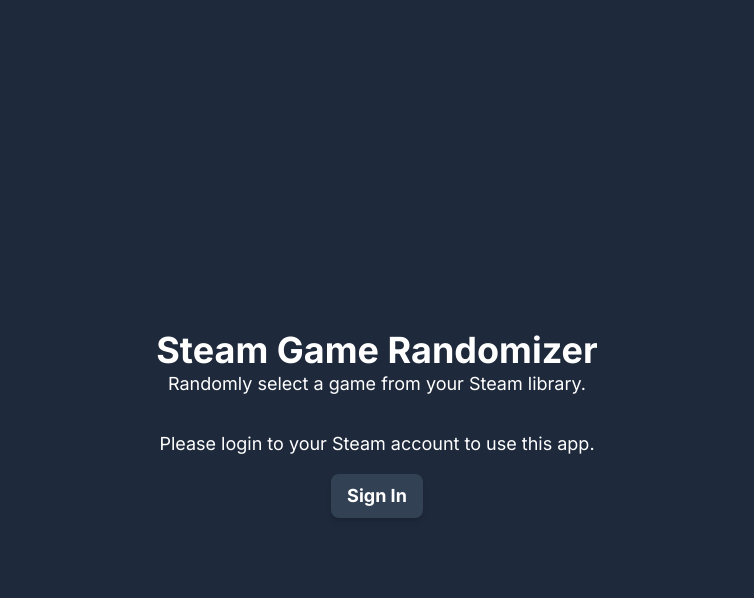
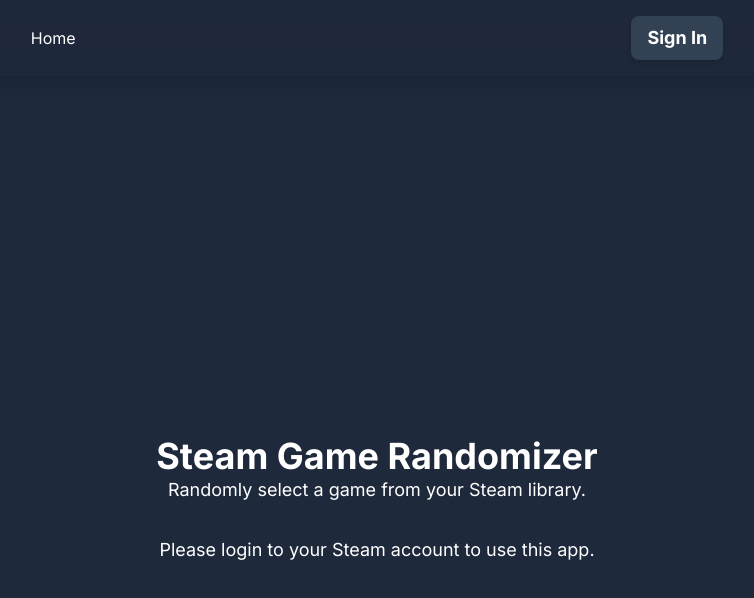
Before and after one commit to yoieh/steam-game-randomizer, a Next.js app: page / in a window 1280 px wide. Shown: the top 598 px of the page, without its empty margins (263-1017 px from the left). Built offline with nearby package versions, Linux system fonts and the light colour scheme; no server answers.

Commit message:
small SiteNavigation navbar update

```diff
--- a/src/app/layout.tsx
+++ b/src/app/layout.tsx
@@ -1,6 +1,10 @@
 import "./globals.css";
 import { Inter } from "next/font/google";
 import { Providers } from "./providers";
+import { SignIn, SignOut } from "@/components/Sign";
+import { SiteNavigation } from "@/components/SiteNavigation";
+
+import { getServerSession } from "next-auth";
 
 const inter = Inter({ subsets: ["latin"] });
 
@@ -20,6 +24,7 @@
         suppressHydrationWarning={true}
         className={`${inter.className} text-white bg-slate-800`}
       >
+        <SiteNavigation />
         <Providers>{children}</Providers>
       </body>
     </html>
--- a/src/app/page.tsx
+++ b/src/app/page.tsx
@@ -12,8 +12,7 @@
 
 export const metadata = {
   title: "Steam Game Randomizer",
-  description:
-    "Randomly select a game from your Steam library.",
+  description: "Randomly select a game from your Steam library.",
 };
 
 export default async function Home() {
@@ -32,8 +31,6 @@
 
       {session ? (
         <>
-          <SignOut />
-
           <GamesProvider games={[]}>
             <RandomGameProvider>
               <RandomGame />
@@ -53,7 +50,6 @@
           <p className="text-lg text-center mb-4">
             Please login to your Steam account to use this app.
           </p>
-          <SignIn />
         </div>
       )}
     </main>
--- a/src/components/Sign.tsx
+++ b/src/components/Sign.tsx
@@ -6,7 +6,7 @@
   return (
     <button
       onClick={() => signIn()}
-      className="px-4 py-2 mb-4 text-lg font-bold text-white bg-slate-700 hover:bg-slate-600 rounded-lg shadow-md"
+      className="px-4 py-2 text-lg font-bold text-white bg-slate-700 hover:bg-slate-600 rounded-lg shadow-md"
     >
       Sign In
     </button>
@@ -17,7 +17,7 @@
   return (
     <button
       onClick={() => signOut()}
-      className="px-4 py-2 mb-4 text-lg font-bold text-white bg-slate-700 hover:bg-slate-600 rounded-lg shadow-md"
+      className="px-4 py-2 text-lg font-bold text-white bg-slate-700 hover:bg-slate-600 rounded-lg shadow-md"
     >
       Sign out
     </button>
--- /dev/null
+++ b/src/components/SiteNavigation.tsx
@@ -0,0 +1,31 @@
+import React from "react";
+import { getServerSession } from "next-auth";
+import { SignIn, SignOut } from "./Sign";
+
+type Props = {};
+
+export const SiteNavigation = async (props: Props) => {
+  const session = await getServerSession();
+
+  const items = [
+    {
+      name: "Home",
+      href: "/",
+    },
+  ];
+
+  return (
+    <div className="sticky top-0 right-0 left-0 z-40 bg-slate-800/90 backdrop-blur-md shadow-lg">
+      <div className="flex justify-around items-center p-4">
+        {items.map(({ name, href }) => (
+          <a key={name} href={href}>
+            {name}
+          </a>
+        ))}
+
+        {session ? <SignOut /> : null}
+        {!session ? <SignIn /> : null}
+      </div>
+    </div>
+  );
+};
```
